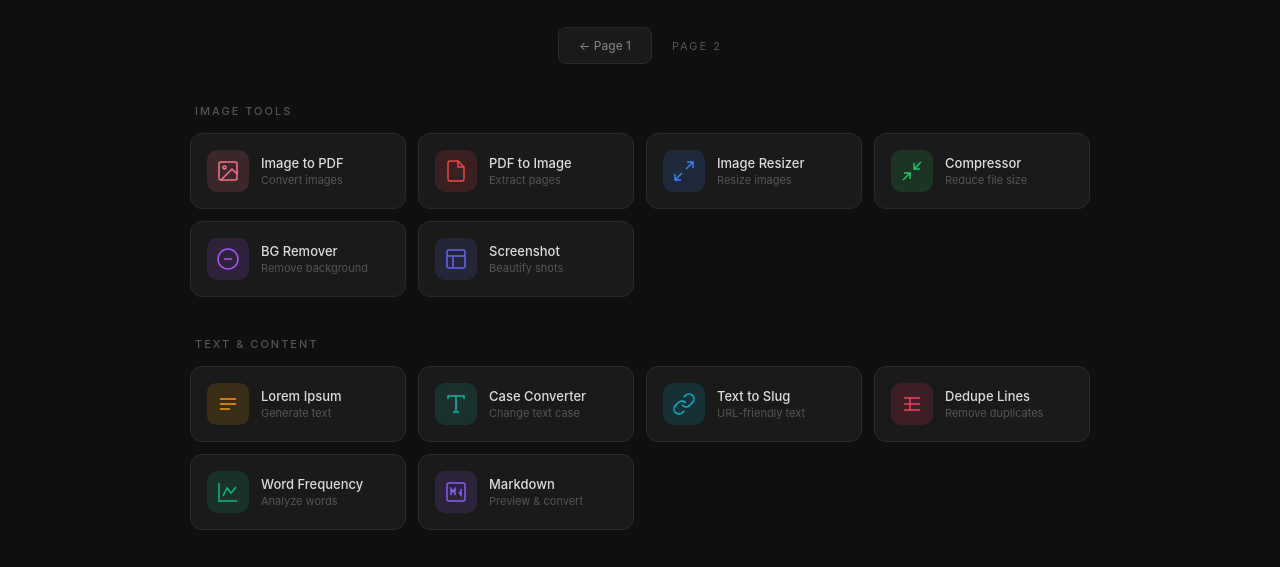
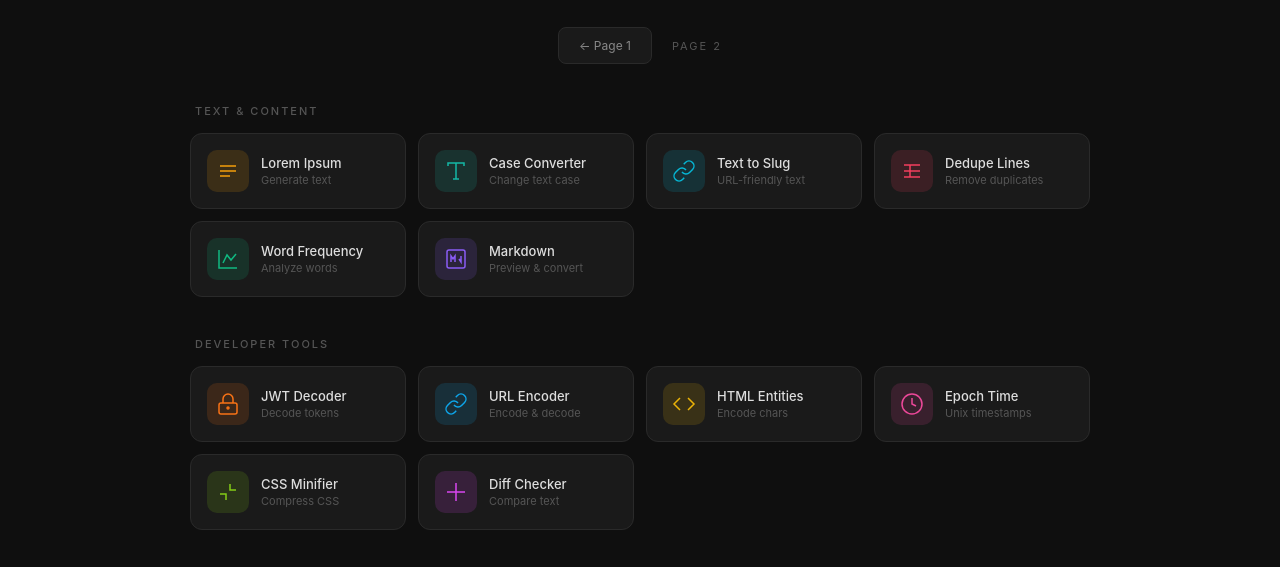
Before and after one commit to magule/utiliy-tools, a plain HTML site: page index2.html in a window 1280 px wide. Shown: the part 119-686 px from the top of the page. Drawn offline with Linux system fonts and the light colour scheme; a script that the page names is missing.

Commit message:
rm duplicate

```diff
--- a/index2.html
+++ b/index2.html
@@ -32,48 +32,6 @@
         <a href="index.html" class="page-btn">← Page 1</a>
         <span class="page-indicator">Page 2</span>
     </div>
-
-    <section class="category">
-        <h2>Image Tools</h2>
-        <div class="tools-grid">
-            <a href="img2pdf.html" class="tool-card">
-                <div class="tool-icon icon-coral">
-                    <svg width="24" height="24" viewBox="0 0 24 24" fill="none" stroke="currentColor" stroke-width="1.5"><rect x="3" y="3" width="18" height="18" rx="2"/><circle cx="8.5" cy="8.5" r="1.5"/><path d="M21 15l-5-5L5 21"/></svg>
-                </div>
-                <div class="tool-info"><h3>Image to PDF</h3><p>Convert images</p></div>
-            </a>
-            <a href="pdf2img.html" class="tool-card">
-                <div class="tool-icon icon-red">
-                    <svg width="24" height="24" viewBox="0 0 24 24" fill="none" stroke="currentColor" stroke-width="1.5"><path d="M14 2H6a2 2 0 0 0-2 2v16a2 2 0 0 0 2 2h12a2 2 0 0 0 2-2V8z"/><path d="M14 2v6h6"/></svg>
-                </div>
-                <div class="tool-info"><h3>PDF to Image</h3><p>Extract pages</p></div>
-            </a>
-            <a href="resize.html" class="tool-card">
-                <div class="tool-icon icon-blue">
-                    <svg width="24" height="24" viewBox="0 0 24 24" fill="none" stroke="currentColor" stroke-width="1.5"><path d="M15 3h6v6M9 21H3v-6M21 3l-7 7M3 21l7-7"/></svg>
-                </div>
-                <div class="tool-info"><h3>Image Resizer</h3><p>Resize images</p></div>
-            </a>
-            <a href="compress.html" class="tool-card">
-                <div class="tool-icon icon-green">
-                    <svg width="24" height="24" viewBox="0 0 24 24" fill="none" stroke="currentColor" stroke-width="1.5"><path d="M4 14h6v6M20 10h-6V4M14 10l7-7M3 21l7-7"/></svg>
-                </div>
-                <div class="tool-info"><h3>Compressor</h3><p>Reduce file size</p></div>
-            </a>
-            <a href="bgremove.html" class="tool-card">
-                <div class="tool-icon icon-purple">
-                    <svg width="24" height="24" viewBox="0 0 24 24" fill="none" stroke="currentColor" stroke-width="1.5"><circle cx="12" cy="12" r="10"/><path d="M8 12h8"/></svg>
-                </div>
-                <div class="tool-info"><h3>BG Remover</h3><p>Remove background</p></div>
-            </a>
-            <a href="screenshot.html" class="tool-card">
-                <div class="tool-icon icon-indigo">
-                    <svg width="24" height="24" viewBox="0 0 24 24" fill="none" stroke="currentColor" stroke-width="1.5"><rect x="3" y="3" width="18" height="18" rx="2"/><path d="M3 9h18M9 21V9"/></svg>
-                </div>
-                <div class="tool-info"><h3>Screenshot</h3><p>Beautify shots</p></div>
-            </a>
-        </div>
-    </section>
 
     <section class="category">
         <h2>Text & Content</h2>
```
